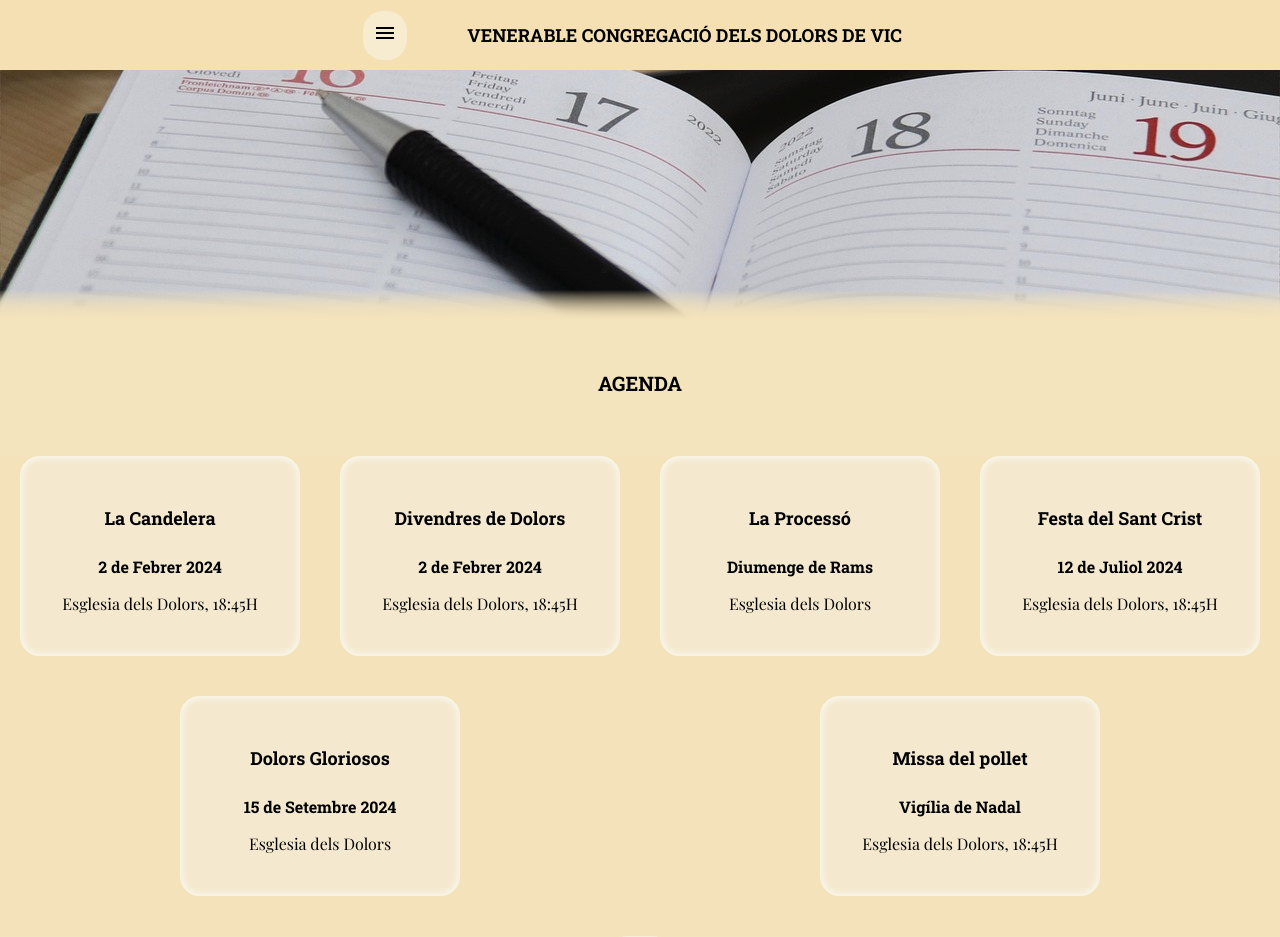
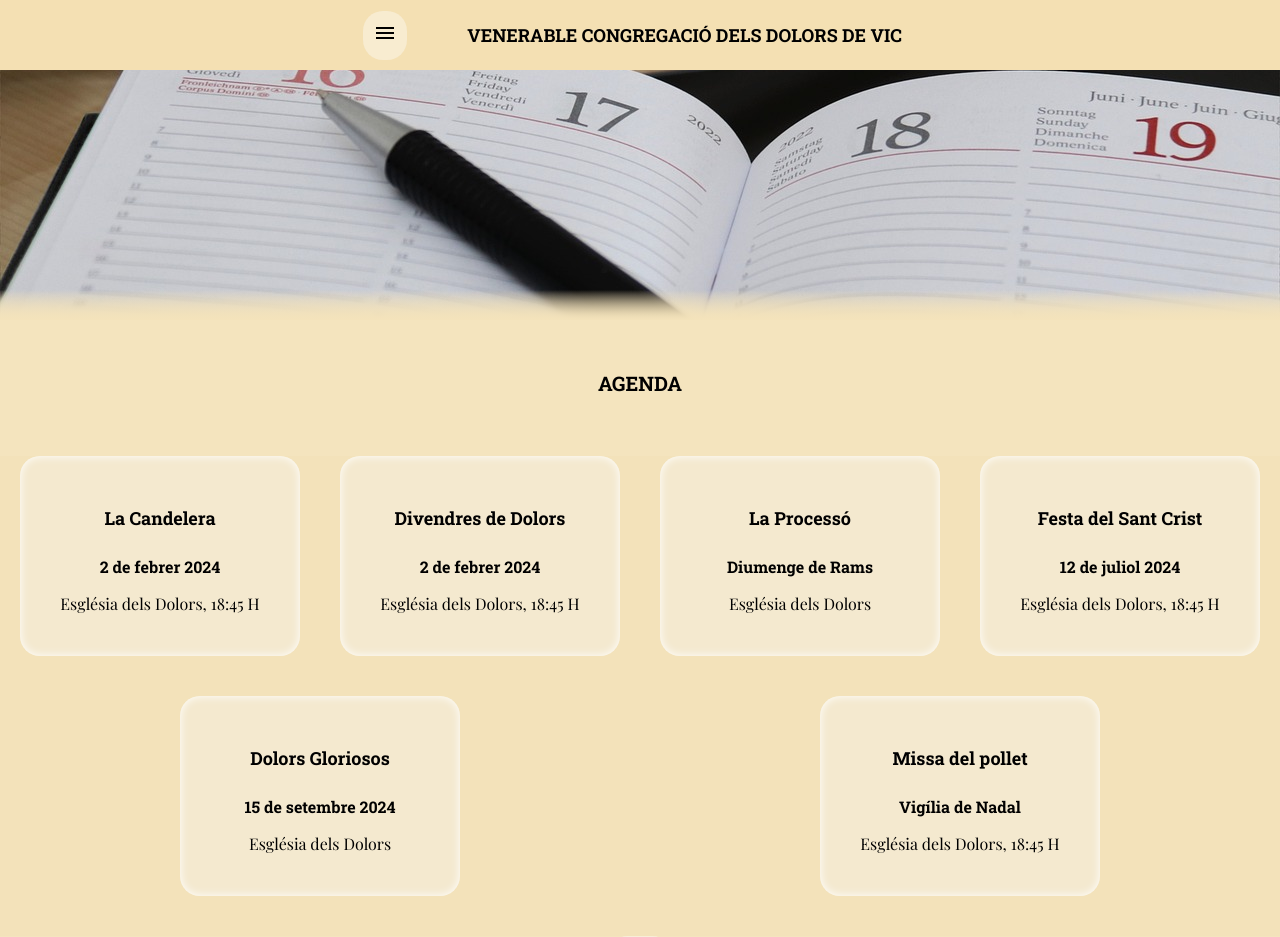
Before and after one commit to danicampdelacreu/congregacio_vic, a React (Create React App) app: page /noticias in a window 1280 px wide. Shown: the top 937 px of the page. Built offline with nearby package versions, Linux system fonts and the light colour scheme; a web font is replaced by a local one.

Commit message:
Corrector faltes, escrits i vista general

```diff
--- a/src/components/footer/Footer.jsx
+++ b/src/components/footer/Footer.jsx
@@ -47,7 +47,7 @@ export default function Footer() {
             </div>
             <div className='footerLinkDani'>
                 <p>
-                    @2024 Congregació de la Mare de Deu dels Dolors by Daniel Campdelacreu //
+                    @2024 Congregació de la Mare de Déu dels Dolors by Daniel Campdelacreu //
                     <a href=
                         "https://linkedin.com/in/danicampdelacreu-developer">
                         _LinkedIn
--- a/src/components/header/Header.jsx
+++ b/src/components/header/Header.jsx
@@ -50,7 +50,7 @@ export default function Header() {
             </li>
             <li>
               <Link to="/noticias" onClick={closeMenu}>
-                NOTICIES
+                NOTÍCIES
               </Link>
             </li>
             <li>
--- a/src/routes/galeria/Galeria.jsx
+++ b/src/routes/galeria/Galeria.jsx
@@ -46,7 +46,7 @@ export default function Galeria() {
 
             <div className="galeriaReturn">
                 <Link to="/" onClick={returnClick}>
-                    Inicio
+                    Inici
                 </Link>
             </div>
 
--- a/src/routes/home/Home.jsx
+++ b/src/routes/home/Home.jsx
@@ -30,7 +30,7 @@ export default function Home() {
 
             <div class='homeNoticias'>
                 <div className='homeNoticiasIn'>
-                    <h3>Noticies</h3>
+                    <h3>Notícies</h3>
                     <Link to="/Noticias" onClick={scrollToTop}>+ Info</Link>
                 </div>
             </div>
@@ -58,7 +58,7 @@ export default function Home() {
 
             <div class='homeInformacion'>
                 <div className='homeInformacionIn'>
-                    <h3>Informacio General</h3>
+                    <h3>Informació General</h3>
                     <Link to="/Informacion" onClick={scrollToTop}>+ Info</Link>
                 </div>
             </div>
--- a/src/routes/noticias/Noticias.jsx
+++ b/src/routes/noticias/Noticias.jsx
@@ -18,33 +18,33 @@ export default function Noticias() {
 
                 <div className='evento1'>
                     <h4>La Candelera</h4>
-                    <h5>2 de Febrer 2024</h5>
-                    <p>Esglesia dels Dolors, 18:45H</p>
+                    <h5>2 de febrer 2024</h5>
+                    <p>Església dels Dolors, 18:45 H</p>
                 </div>
                 <div className='evento3'>
                     <h4>Divendres de Dolors</h4>
-                    <h5>2 de Febrer 2024</h5>
-                    <p>Esglesia dels Dolors, 18:45H</p>
+                    <h5>2 de febrer 2024</h5>
+                    <p>Església dels Dolors, 18:45 H</p>
                 </div>
                 <div className='evento4'>
                     <h4>La Processó</h4>
                     <h5>Diumenge de Rams</h5>
-                    <p>Esglesia dels Dolors</p>
+                    <p>Església dels Dolors</p>
                 </div>
                 <div className='evento5'>
                     <h4>Festa del Sant Crist</h4>
-                    <h5>12 de Juliol 2024</h5>
-                    <p>Esglesia dels Dolors, 18:45H</p>
+                    <h5>12 de juliol 2024</h5>
+                    <p>Església dels Dolors, 18:45 H</p>
                 </div>
                 <div className='evento6'>
                     <h4>Dolors Gloriosos</h4>
-                    <h5>15 de Setembre 2024</h5>
-                    <p>Esglesia dels Dolors</p>
+                    <h5>15 de setembre 2024</h5>
+                    <p>Església dels Dolors</p>
                 </div>
                 <div className='evento2'>
                     <h4>Missa del pollet</h4>
                     <h5>Vigília de Nadal</h5>
-                    <p>Esglesia dels Dolors, 18:45H</p>
+                    <p>Església dels Dolors, 18:45 H</p>
                 </div>
 
             </div>
```
